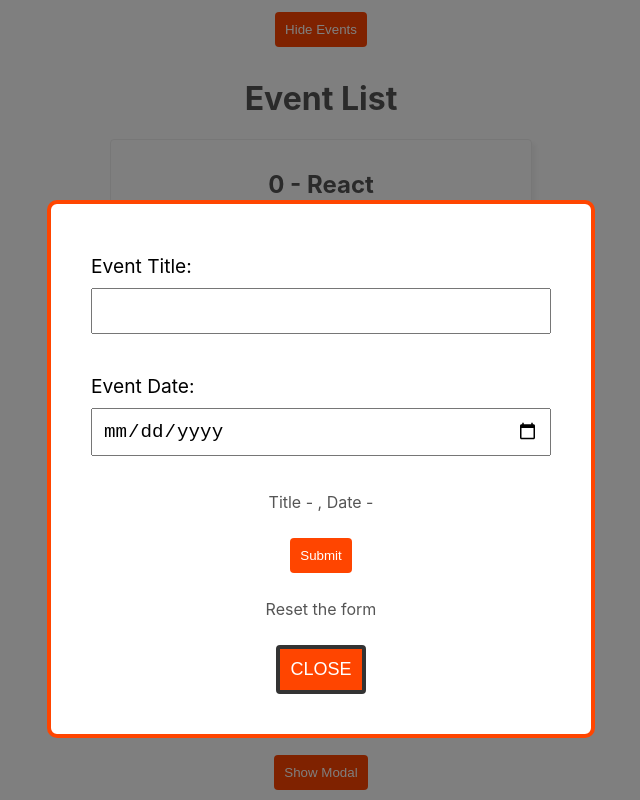
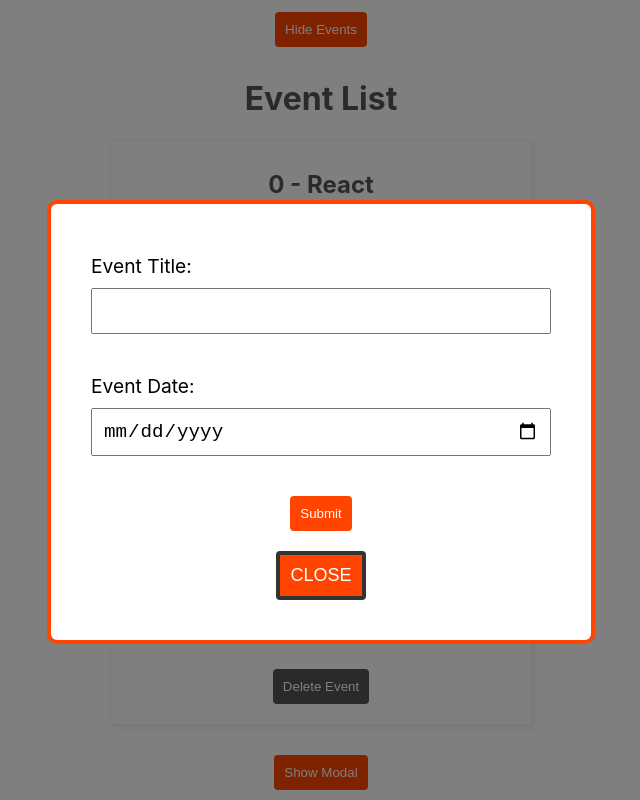
Before and after one commit to jisshub/Build-Web-Apps-React-Firebase, a React (Create React App) app: page / in a window 1280 px wide. Both pictures are taken after a click on the button "Show Modal". Shown: the part 285-1085 px from the top of the page, without its empty margins (319-959 px from the left). Built offline with nearby package versions, Linux system fonts and the light colour scheme.

Commit message:
Submit the forms'

```diff
--- a/src/components/NewEventForm.js
+++ b/src/components/NewEventForm.js
@@ -10,8 +10,20 @@ export default function NewEventForm() {
     setTitle('');
     setDate('');
   }
+
+  const handleSubmit = (e) => {
+    e.preventDefault();
+    const event = {
+      title: title,
+      date: date,
+      id: Math.floor(Math.random() * 1000)
+    }
+    console.log(event)
+    resetForm();
+  }
+
   return (
-    <form className='new-event-form'>
+    <form className='new-event-form' onSubmit={handleSubmit}>
       <label>
           <span>Event Title: </span>
           <input
@@ -28,9 +40,7 @@ export default function NewEventForm() {
             value={date}
             />
       </label>
-      <p>Title - {title}, Date - {date}</p>
       <button>Submit</button>
-      <p onClick={resetForm}>Reset the form</p>
     </form>
   )
 }
```
Also changed, not shown: IMAGES/image_13.png (added), 1 other file (tests, documents, lock files or other folders).
